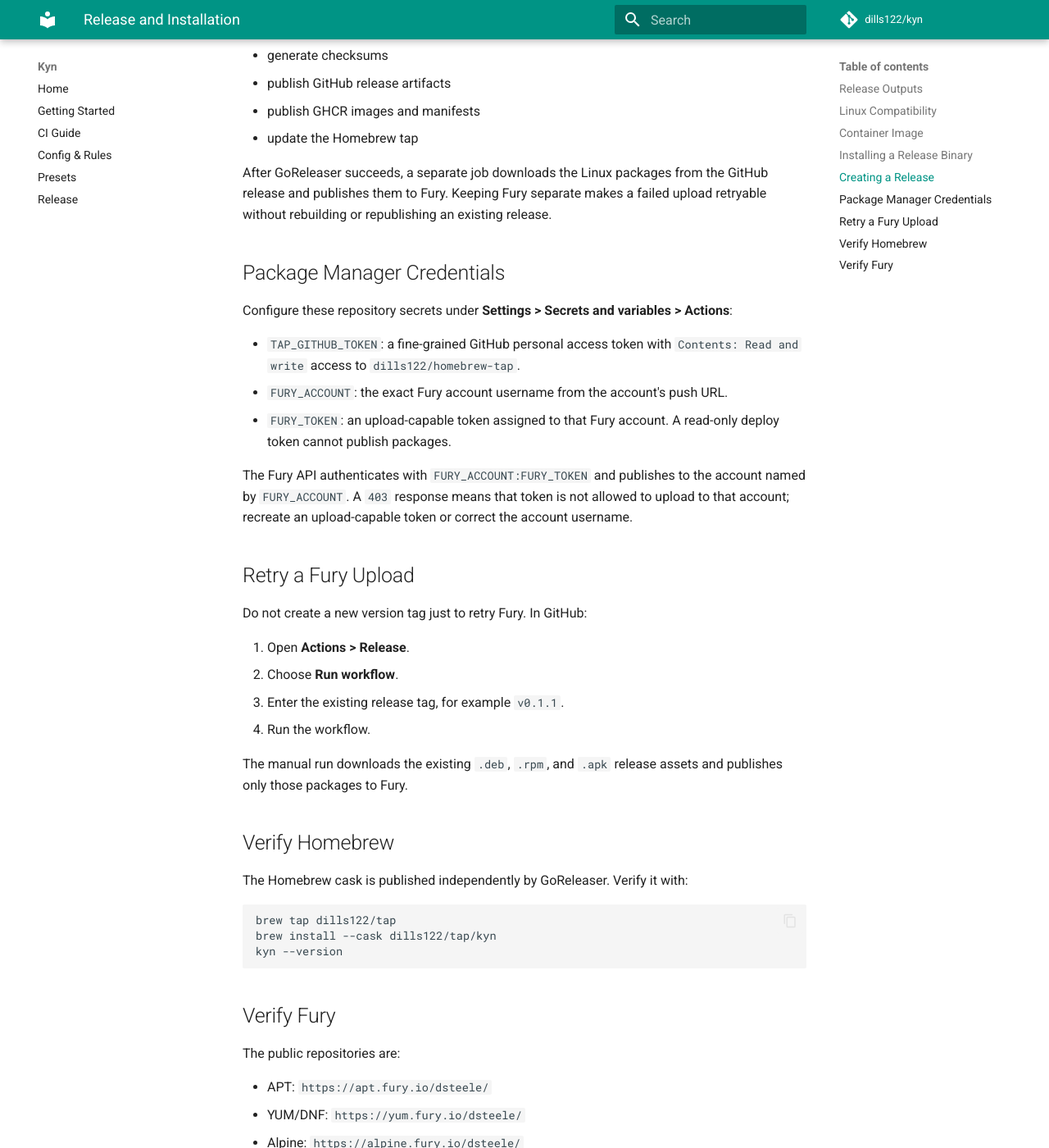
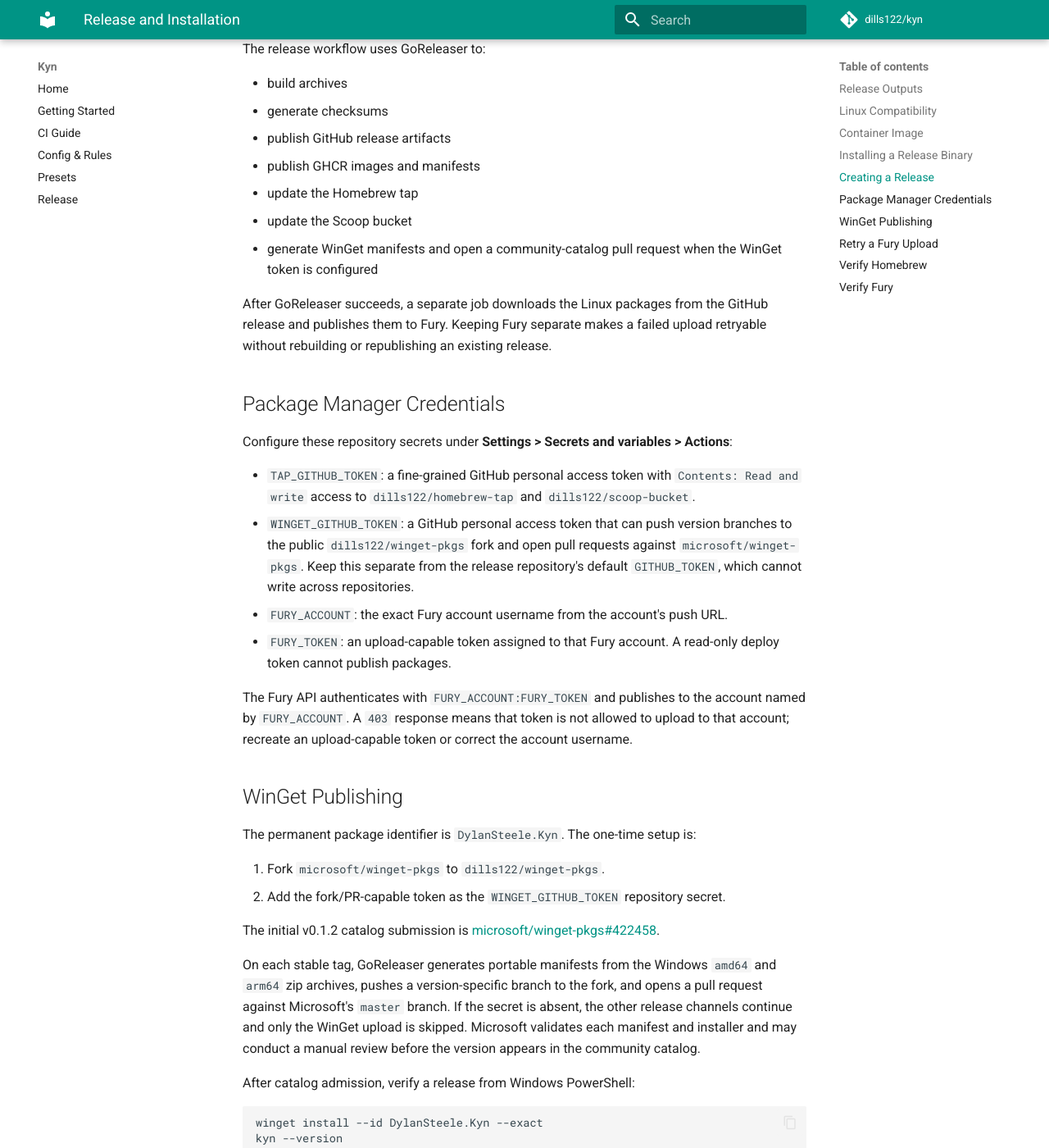
Before and after one commit to dills122/kyn, an MkDocs documentation site: the page built from docs/release.md, in a window 1280 px wide and 1400 px high, scrolled down 1936 px. Shown: the whole window at 82% size. Built offline with MkDocs 1.6.1 and Material for MkDocs 9.7.7, drawn with Linux system fonts in a browser that asks for light colours; comment, search, counter and statistics services are not loaded; some of the changed text lies outside the part shown.

Commit message:
build(release): publish WinGet manifests (#14)
* build(release): generate WinGet manifests

* docs(release): document WinGet distribution

````diff
--- a/docs/release.md
+++ b/docs/release.md
@@ -11,6 +11,8 @@
 - `checksums.txt` with SHA256 sums
 - GHCR container images
 - a Homebrew cask in `dills122/homebrew-tap`
+- a Scoop manifest in `dills122/scoop-bucket`
+- a WinGet manifest PR from `dills122/winget-pkgs` to `microsoft/winget-pkgs`
 - `.deb`, `.rpm`, and `.apk` packages to the public `dsteele` Fury account
 
 ## Linux Compatibility
@@ -85,6 +87,9 @@
 - publish GitHub release artifacts
 - publish GHCR images and manifests
 - update the Homebrew tap
+- update the Scoop bucket
+- generate WinGet manifests and open a community-catalog pull request when the
+  WinGet token is configured
 
 After GoReleaser succeeds, a separate job downloads the Linux packages from the
 GitHub release and publishes them to Fury. Keeping Fury separate makes a failed
@@ -96,7 +101,12 @@
 Actions**:
 
 - `TAP_GITHUB_TOKEN`: a fine-grained GitHub personal access token with
-  `Contents: Read and write` access to `dills122/homebrew-tap`.
+  `Contents: Read and write` access to `dills122/homebrew-tap` and
+  `dills122/scoop-bucket`.
+- `WINGET_GITHUB_TOKEN`: a GitHub personal access token that can push version
+  branches to the public `dills122/winget-pkgs` fork and open pull requests
+  against `microsoft/winget-pkgs`. Keep this separate from the release
+  repository's default `GITHUB_TOKEN`, which cannot write across repositories.
 - `FURY_ACCOUNT`: the exact Fury account username from the account's push URL.
 - `FURY_TOKEN`: an upload-capable token assigned to that Fury account. A
   read-only deploy token cannot publish packages.
@@ -105,6 +115,30 @@
 account named by `FURY_ACCOUNT`. A `403` response means that token is not allowed
 to upload to that account; recreate an upload-capable token or correct the
 account username.
+
+## WinGet Publishing
+
+The permanent package identifier is `DylanSteele.Kyn`. The one-time setup is:
+
+1. Fork `microsoft/winget-pkgs` to `dills122/winget-pkgs`.
+2. Add the fork/PR-capable token as the `WINGET_GITHUB_TOKEN` repository secret.
+
+The initial v0.1.2 catalog submission is
+[microsoft/winget-pkgs#422458](https://github.com/microsoft/winget-pkgs/pull/422458).
+
+On each stable tag, GoReleaser generates portable manifests from the Windows
+`amd64` and `arm64` zip archives, pushes a version-specific branch to the fork,
+and opens a pull request against Microsoft's `master` branch. If the secret is
+absent, the other release channels continue and only the WinGet upload is
+skipped. Microsoft validates each manifest and installer and may conduct a
+manual review before the version appears in the community catalog.
+
+After catalog admission, verify a release from Windows PowerShell:
+
+```powershell
+winget install --id DylanSteele.Kyn --exact
+kyn --version
+```
 
 ## Retry a Fury Upload
 
````
Also changed, not shown: .goreleaser.yml (+36 -0 lines), README.md (+16 -0 lines), docs/site/getting-started.md (+1 -1 lines), docs/site/release.md (+1 -0 lines), 1 other file.
